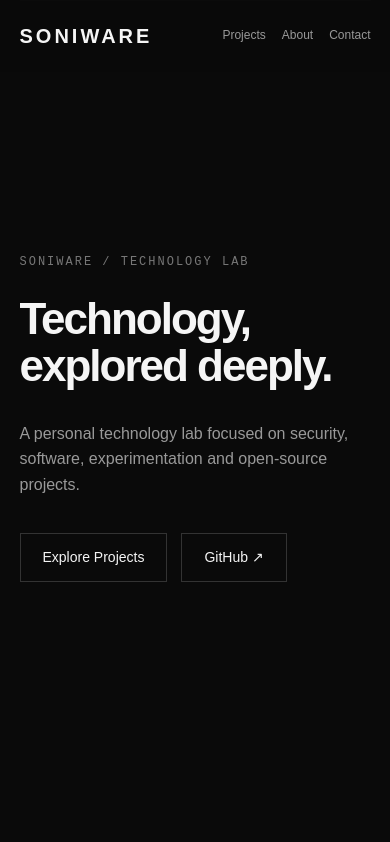
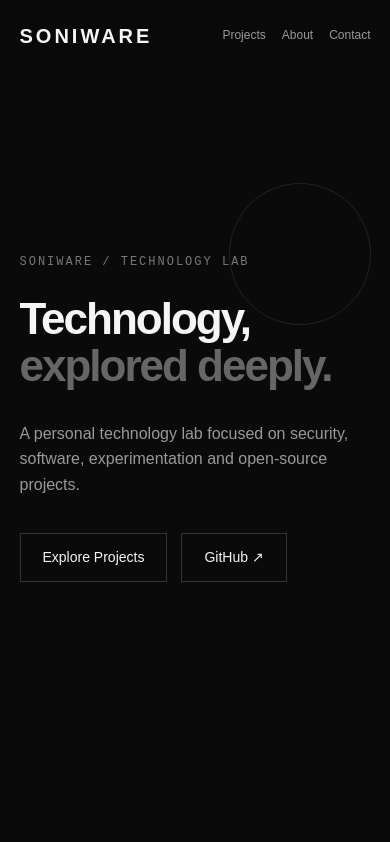
Before and after one commit to soniwarehq/soniwarehq.github.io, a plain HTML site: page index.html in a window 390 px wide. Shown: the top 842 px of the page. Drawn offline with Linux system fonts and the light colour scheme.

Commit message:
Enhance hero section with new styles
Add styles for hero section and responsive adjustments.

```diff
--- a/css/style.css
+++ b/css/style.css
@@ -230,3 +230,32 @@ footer {
         padding: 90px 0;
     }
 }
+.hero h1 span {
+    color: #666;
+}
+
+.hero {
+    position: relative;
+}
+
+.hero::after {
+    content: "";
+    position: absolute;
+    right: 5%;
+    top: 50%;
+    width: 220px;
+    height: 220px;
+    border: 1px solid #222;
+    border-radius: 50%;
+    transform: translateY(-50%);
+    pointer-events: none;
+}
+
+@media (max-width: 700px) {
+    .hero::after {
+        width: 140px;
+        height: 140px;
+        right: 0;
+        top: 30%;
+    }
+}
```
